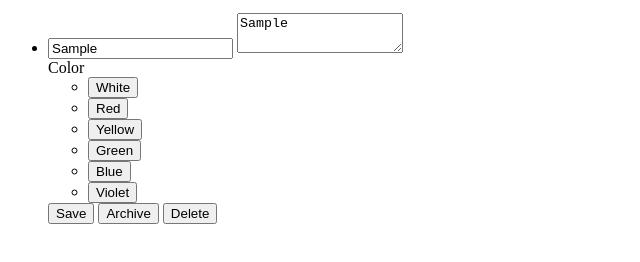
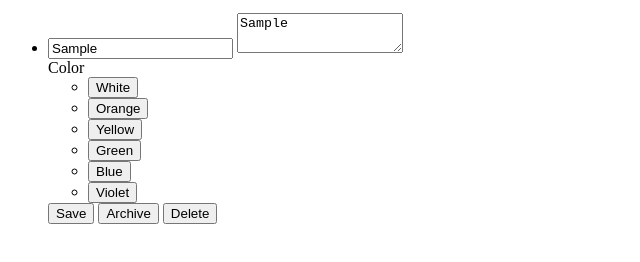
Before and after one commit to tornike/Notez, a website with bundled scripts: page src/index.html in a window 1280 px wide. Both pictures are taken after typing "Sample", "Sample" into the empty fields and a click on the button "Save". Shown: the part 206-468 px from the top of the page, 0-640 px from the left. Built offline with nearby package versions, Linux system fonts and the light colour scheme; files whose address does not match are found by name.

Commit message:
Color correction

```diff
--- a/src/css/notes.css
+++ b/src/css/notes.css
@@ -10,7 +10,7 @@
   padding-left: 20px;
 }
 
-  #notes {
+#notes, #pinned {
   margin: 0;
   padding: 0;
   list-style-type: none;
@@ -93,7 +93,7 @@
 }
 
 .red {
-    background-color: rgb(239, 48, 17);
+  background-color: rgb(241, 142, 85);
 }
 
 .yellow {
@@ -101,7 +101,7 @@
 }
 
 .green {
-    background-color: #0ebd0e;
+  background-color: #82e669;
 }
 
 .blue {
--- a/src/index.html
+++ b/src/index.html
@@ -58,7 +58,10 @@
       </div>
     </div>
 
-    <ul id="notes"></ul>
+    <div id="cont">
+      <ul id="pinned"></ul>
+      <ul id="notes"></ul>
+    </div>
 
   </div>
 </div>
--- a/src/js/index.js
+++ b/src/js/index.js
@@ -22,7 +22,7 @@ function createNewNote() {
     let newEntry = newNote.getElementsByClassName("entry")[0];
 
     let noteStr = createNote(newTitle.value, newEntry.value, nextId, noteButtons("notes"));
-    notes.insertAdjacentHTML("beforeend", noteStr);
+    notes.insertAdjacentHTML("afterbegin", noteStr);
 
     let note = document.getElementById("note#" + nextId++);
     initNote(note, "notes");
@@ -197,13 +197,13 @@ function getCallback(dataStr, reqNotesType) {
     // load new notes
     let data = dataStr.split(";");
     let notesStr = "";
-    for (let i = 0; i < data.length; i++) {
+    for (let i = data.length - 2; i >= 0; i = i - 1) {
         if (data[i] == "") break;
         let noteJson = JSON.parse(data[i]);
         let buttons = noteButtons(reqNotesType);
         notesStr += createNote(noteJson["title"], noteJson["text"], noteJson["id"], buttons, noteJson["color"]);
     }
-    notesElem.insertAdjacentHTML("beforeend", notesStr);
+    notesElem.insertAdjacentHTML("afterbegin", notesStr);
 
     let notes = notesElem.getElementsByClassName("note");
     for (let i = 0; i < notes.length; i++) {
--- a/src/js/note.js
+++ b/src/js/note.js
@@ -15,7 +15,7 @@ function createNote(title, text, id, buttons, clas = "note") {
 						</li>
 						<li>
 							<button class="color red">
-								Red
+								Orange
 							</button>
 						</li>
 						<li>
```
Also changed, not shown: src/css/main.css (indentation only), src/css/sidebar.css (indentation only). Lines whose indentation alone changed are shown as unchanged.
